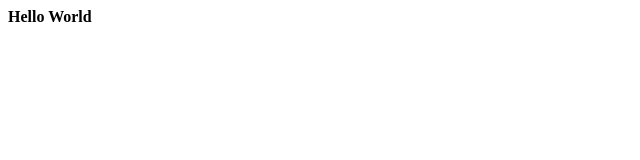
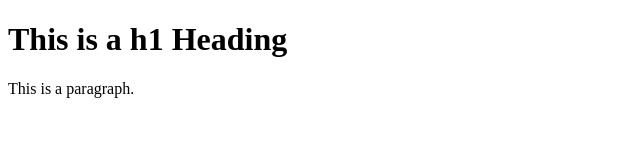
Before and after one commit to lineulimasjc/lineulimasjc.github.io, a plain HTML site: page index.html in a window 1280 px wide. Shown: the whole page, without its empty margins (0-640 px from the left). Drawn offline with Linux system fonts and the light colour scheme.

Commit message:
Update index.html

```diff
--- a/index.html
+++ b/index.html
@@ -1 +1,12 @@
-<b>Hello World</b>
+<!DOCTYPE html>
+<html>
+<head>
+<title>My First Webpage</title>
+</head>
+<body>
+
+<h1>This is a h1 Heading</h1>
+<p>This is a paragraph.</p>
+
+</body>
+</html>
```
